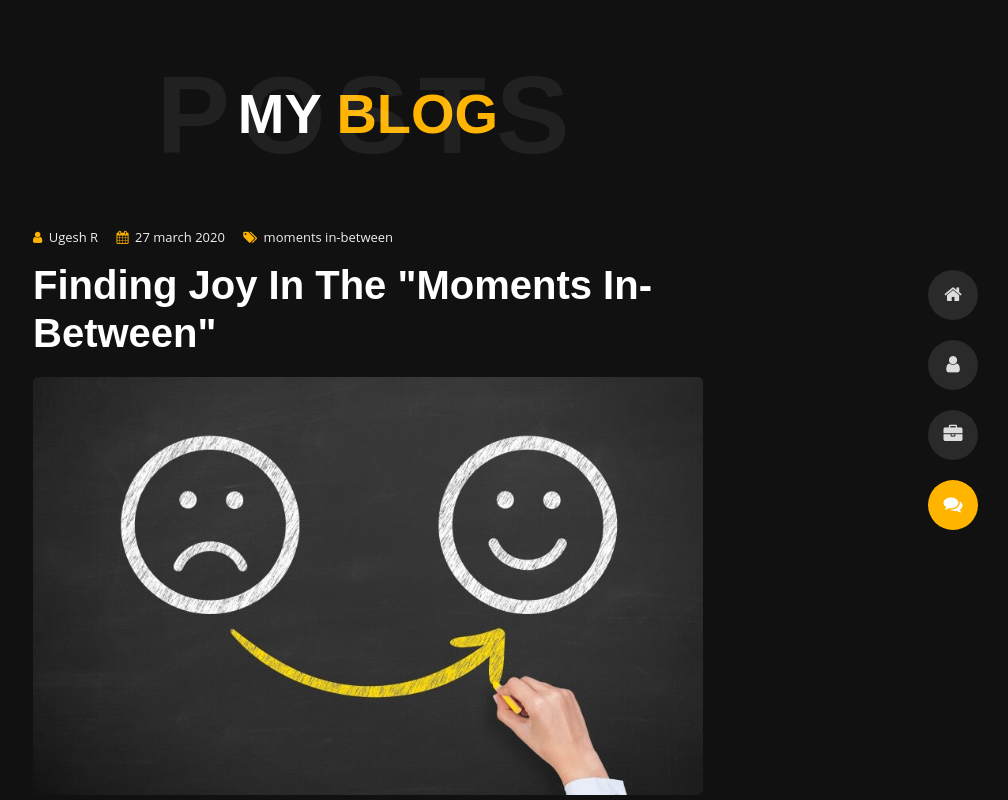
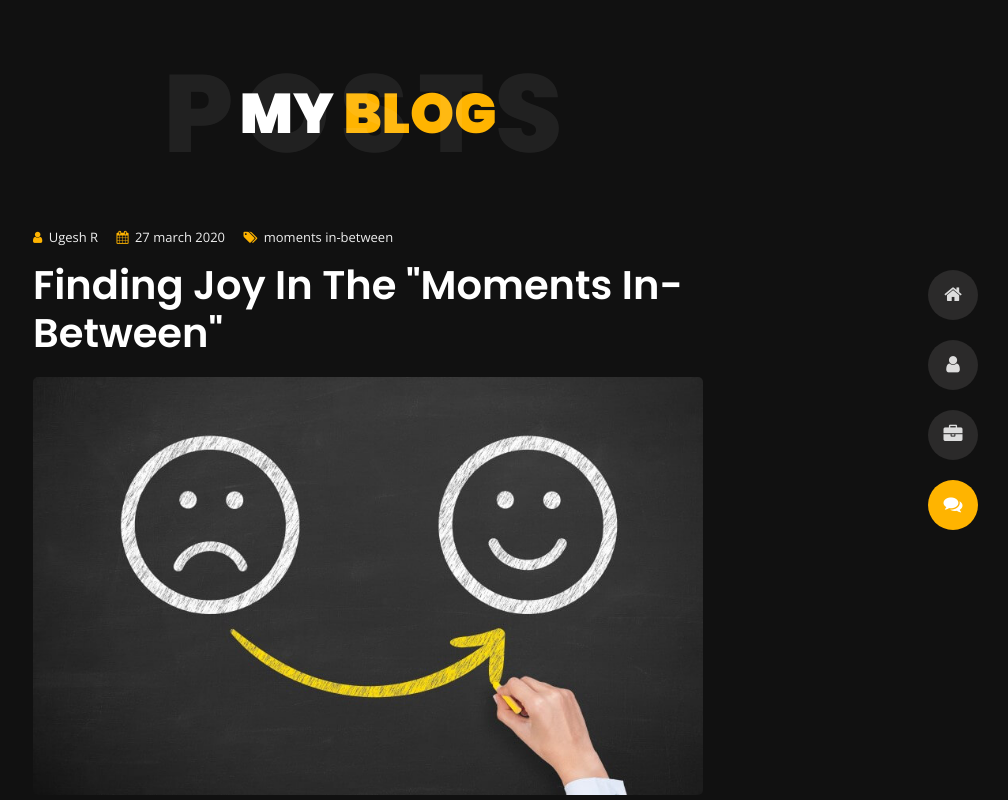
Before and after one commit to mohsen-abbaszadeh2008/Home, a plain HTML site: page portfolio/blog-post 2.html in a window 1280 px wide. Shown: the top 800 px of the page, without its empty margins (272-1280 px from the left). Drawn offline with nearby package versions, Linux system fonts and the light colour scheme.

Commit message:
Update blog-post 2.html

```diff
--- a/portfolio/blog-post 2.html
+++ b/portfolio/blog-post 2.html
@@ -1,5 +1,5 @@
 <!DOCTYPE html>
-<html lang="en">
+<html lang="fa">
 
 
 <head>
@@ -8,9 +8,8 @@
     <title>Blog - finding joy</title>
     <meta name="viewport" content="width=device-width, initial-scale=1">
 
-<link rel="preconnect" href="https://fonts.googleapis.com">
-<link rel="preconnect" href="https://fonts.gstatic.com" crossorigin>
-<link href="https://fonts.googleapis.com/css2?family=Lalezar&display=swap" rel="stylesheet">
+<link href="https://fonts.googleapis.com/css?family=Poppins:400,400i,500,500i,600,600i,700,700i,800,800i,900,900i" rel="stylesheet">
+    <link href="https://fonts.googleapis.com/css?family=Open+Sans:300,400,400i,600,600i,700" rel="stylesheet">
 
     <link href="css/bootstrap.min.css" rel="stylesheet">
     <link href="css/preloader.min.css" rel="stylesheet">
```
